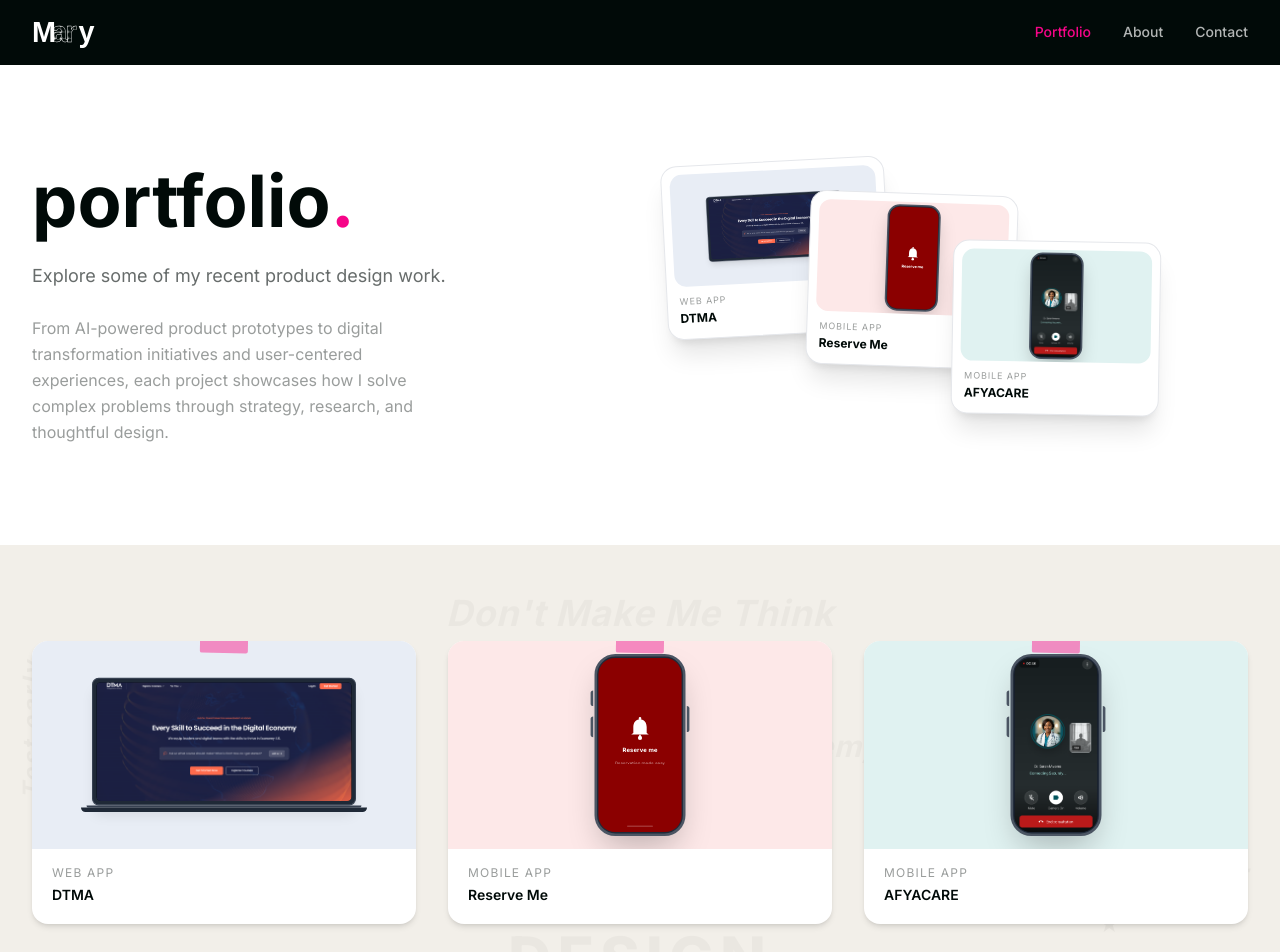
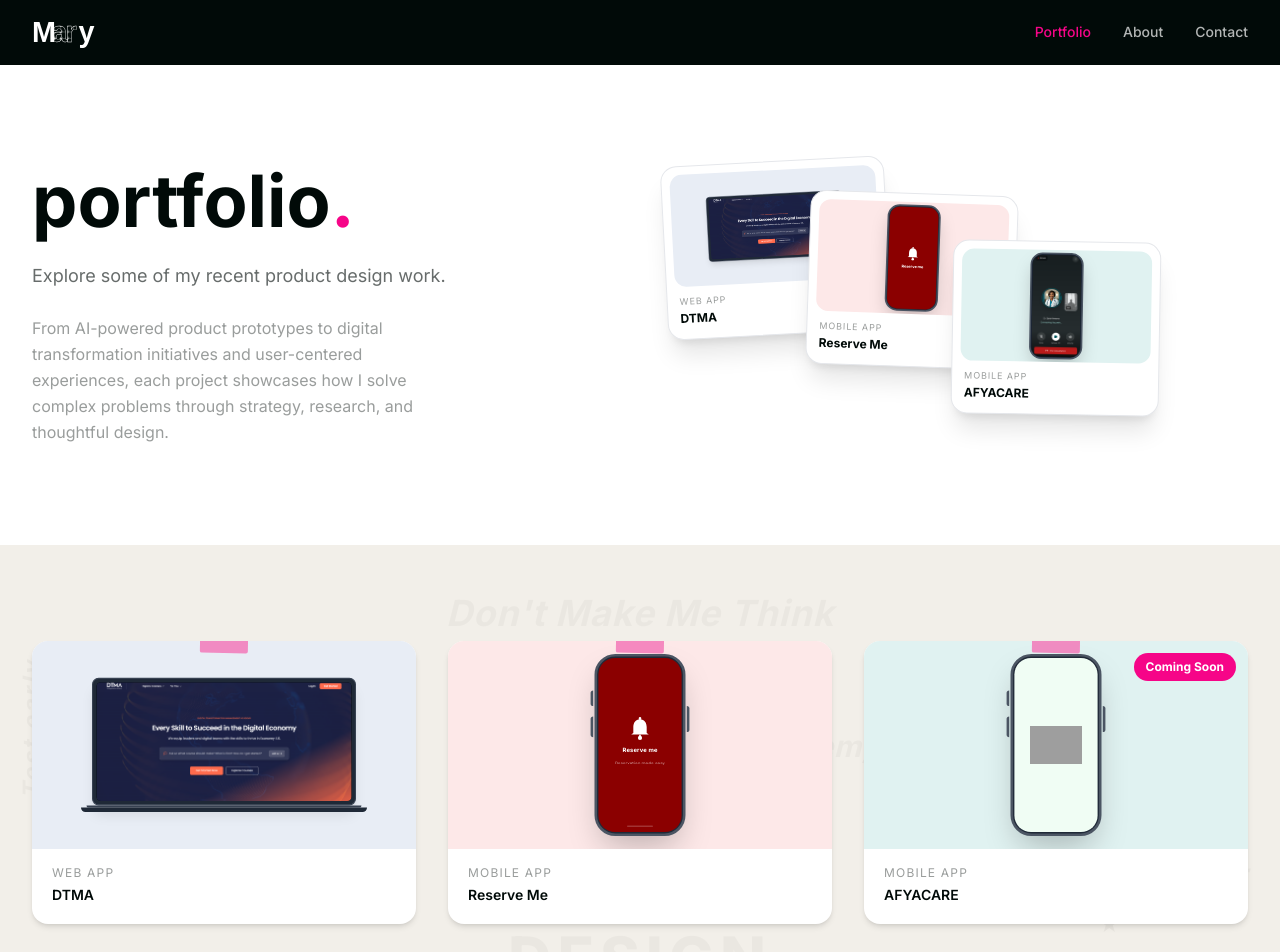
Before and after one commit to Mary-M-dev/UI-UX-Portfolio, a React (Vite) app: page /work in a window 1280 px wide. Shown: the top 952 px of the page. Built offline with nearby package versions, Linux system fonts and the light colour scheme; grey boxes are pictures that could not be loaded.

Commit message:
Update AFYACARE to Coming Soon with logo, remove em dashes

```diff
--- a/src/components/ProjectCard.jsx
+++ b/src/components/ProjectCard.jsx
@@ -2,16 +2,7 @@ import { Link } from 'react-router-dom';
 import { motion } from 'framer-motion';
 
 export default function ProjectCard({ project }) {
-  return (
-    <motion.div
-      initial={{ opacity: 0, y: 20 }}
-      whileInView={{ opacity: 1, y: 0 }}
-      transition={{ duration: 0.6 }}
-      viewport={{ once: true }}
-      whileHover={{ y: -4 }}
-      className="group"
-    >
-      <Link to={`/case-study/${project.id}`}>
+  const CardContent = () => (
     <div className="bg-white border border-black/8 rounded-2xl overflow-hidden hover:shadow-md transition-all duration-300">
 
       {/* Image / Preview Area */}
@@ -56,15 +47,17 @@ export default function ProjectCard({ project }) {
             </div>
           </div>
         ) : project.id === 'health-mobile' ? (
-              /* Phone mockup for AFYACARE */
+          /* Phone mockup for AFYACARE with Coming Soon */
           <div className="flex items-center justify-center h-full">
             <div className="relative scale-[0.65] origin-center" style={{ width: '140px', height: '280px' }}>
               <div className="absolute inset-0 bg-gray-800 rounded-[2rem] border-4 border-gray-600 shadow-2xl"></div>
               <div className="absolute -left-1.5 top-14 w-1 h-6 bg-gray-600 rounded-l-full"></div>
               <div className="absolute -left-1.5 top-24 w-1 h-8 bg-gray-600 rounded-l-full"></div>
               <div className="absolute -right-1.5 top-20 w-1 h-10 bg-gray-600 rounded-r-full"></div>
-                  <div className="absolute inset-1.5 rounded-[1.6rem] overflow-hidden" style={{ backgroundColor: '#0f172a' }}>
-                    <img src="/HF/O5.png" alt="AFYACARE screen" className="w-full h-full object-cover" />
+              <div className="absolute inset-1.5 rounded-[1.6rem] overflow-hidden flex items-center justify-center" style={{ backgroundColor: '#f0fdf4' }}>
+                <div className="text-center px-4">
+                  <img src="/au/Afyacare logo.svg" alt="AFYACARE" className="w-20 h-auto mx-auto" />
+                </div>
               </div>
             </div>
           </div>
@@ -86,6 +79,13 @@ export default function ProjectCard({ project }) {
             🔒 NDA
           </div>
         )}
+
+        {/* Coming Soon Badge */}
+        {project.comingSoon && (
+          <div className="absolute top-3 right-3 flex items-center gap-1 bg-pink-500 text-white text-xs font-bold px-3 py-1.5 rounded-full">
+            Coming Soon
+          </div>
+        )}
       </div>
 
       {/* Card Info */}
@@ -101,7 +101,26 @@ export default function ProjectCard({ project }) {
         </h3>
       </div>
     </div>
+  );
+
+  return (
+    <motion.div
+      initial={{ opacity: 0, y: 20 }}
+      whileInView={{ opacity: 1, y: 0 }}
+      transition={{ duration: 0.6 }}
+      viewport={{ once: true }}
+      whileHover={{ y: -4 }}
+      className="group"
+    >
+      {project.comingSoon ? (
+        <div className="cursor-not-allowed">
+          <CardContent />
+        </div>
+      ) : (
+        <Link to={`/case-study/${project.id}`}>
+          <CardContent />
         </Link>
+      )}
     </motion.div>
   );
 }
--- a/src/data/projects.js
+++ b/src/data/projects.js
@@ -280,6 +280,7 @@ export const projects = [
     icon: '🏥',
     role: 'UX/UI Designer',
     tags: ['Figma', 'Miro'],
+    comingSoon: true,
     caseStudyContent: {
       heroImage: '',
       overview: [
@@ -318,7 +319,7 @@ export const projects = [
         { title: 'Users Need Guidance', desc: 'Many elderly users are not frequent technology users and require voice instructions, clear onboarding, and step-by-step guidance.' },
         { title: 'Accessibility Cannot Be Optional', desc: 'Users need larger text, adjustable contrast, large touch targets, and clear visual hierarchy.' },
         { title: 'Confidence Matters More Than Speed', desc: 'Users need confirmation messages, appointment reminders, clear instructions, and error recovery support.' },
-        { title: 'Healthcare Often Involves Family Support', desc: 'In many Kenyan households, family members assist elderly relatives — sharing consultation summaries and caregiver support is essential.' },
+        { title: 'Healthcare Often Involves Family Support', desc: 'In many Kenyan households, family members assist elderly relatives: sharing consultation summaries and caregiver support is essential.' },
       ],
       designPrinciples: [
         { title: 'Simplicity Over Complexity', desc: 'Prioritize essential tasks and eliminate unnecessary decisions.' },
--- a/src/pages/CaseStudy.jsx
+++ b/src/pages/CaseStudy.jsx
@@ -1370,7 +1370,7 @@ function GenericCaseStudy({ project }) {
       ) : c.showJourneyTitle ? (
         <motion.section initial={{ opacity: 0, y: 20 }} whileInView={{ opacity: 1, y: 0 }} transition={{ duration: 0.6 }} viewport={{ once: true }}>
           <h2 className="text-3xl font-bold mb-6 text-black">Mapping the Experience</h2>
-          <p className="text-gray-700 text-base leading-relaxed">To understand the complete experience, I mapped the journey from account creation to post-consultation care — from the moment a user sets up their account through to managing follow-up care and sharing information with a caregiver.</p>
+          <p className="text-gray-700 text-base leading-relaxed">To understand the complete experience, I mapped the journey from account creation to post-consultation care, from the moment a user sets up their account through to managing follow-up care and sharing information with a caregiver.</p>
         </motion.section>
       ) : null}
 
--- a/src/pages/Work.jsx
+++ b/src/pages/Work.jsx
@@ -135,6 +135,63 @@ export default function Work() {
                 whileHover={{ y: -4 }}
                 className="group"
               >
+                {project.comingSoon ? (
+                  <div className="cursor-not-allowed">
+                    {/* Paper Card */}
+                    <div className="bg-white rounded-2xl overflow-hidden shadow-md transition-all duration-300 relative">
+
+                      {/* Pink Tape */}
+                      <div className="absolute -top-2 left-1/2 -translate-x-1/2 w-12 h-5 bg-pink-400 opacity-80 rounded-sm z-10 rotate-1" />
+
+                      {/* Image Area */}
+                      <div
+                        className="relative h-52 overflow-hidden flex items-center justify-center"
+                        style={{ backgroundColor: project.cardBg || '#F3F4F6' }}
+                      >
+                        {project.id === 'health-mobile' ? (
+                          <div className="flex items-center justify-center h-full">
+                            <div className="relative scale-[0.65] origin-center" style={{ width: '140px', height: '280px' }}>
+                              <div className="absolute inset-0 bg-gray-800 rounded-[2rem] border-4 border-gray-600 shadow-2xl"></div>
+                              <div className="absolute -left-1.5 top-14 w-1 h-6 bg-gray-600 rounded-l-full"></div>
+                              <div className="absolute -left-1.5 top-24 w-1 h-8 bg-gray-600 rounded-l-full"></div>
+                              <div className="absolute -right-1.5 top-20 w-1 h-10 bg-gray-600 rounded-r-full"></div>
+                              <div className="absolute inset-1.5 rounded-[1.6rem] overflow-hidden flex items-center justify-center" style={{ backgroundColor: '#f0fdf4' }}>
+                                <div className="text-center px-4">
+                                  <img src="/au/Afyacare logo.svg" alt="AFYACARE" className="w-20 h-auto mx-auto" />
+                                </div>
+                              </div>
+                            </div>
+                          </div>
+                        ) : project.image ? (
+                          <img
+                            src={project.image}
+                            alt={project.title}
+                            className={`w-full h-full ${project.imageStyle === 'contain' ? 'object-contain p-4' : 'object-cover object-top'}`}
+                          />
+                        ) : (
+                          <div className="text-6xl opacity-20">
+                            {project.icon}
+                          </div>
+                        )}
+
+                        {/* Coming Soon Badge */}
+                        <div className="absolute top-3 right-3 flex items-center gap-1 bg-pink-500 text-white text-xs font-bold px-3 py-1.5 rounded-full">
+                          Coming Soon
+                        </div>
+                      </div>
+
+                      {/* Card Info */}
+                      <div className="p-5 pt-4">
+                        <p className="text-xs text-black/40 mb-1 uppercase tracking-widest">
+                          {project.category || project.tags?.[0] || 'Case Study'}
+                        </p>
+                        <h3 className="text-sm font-semibold text-black leading-snug">
+                          {project.title}
+                        </h3>
+                      </div>
+                    </div>
+                  </div>
+                ) : (
                 <Link to={`/case-study/${project.id}`}>
                   {/* Paper Card */}
                   <div className="bg-white rounded-2xl overflow-hidden shadow-md hover:shadow-xl transition-all duration-300 relative">
@@ -224,6 +281,7 @@ export default function Work() {
                     </div>
                   </div>
                 </Link>
+                )}
               </motion.div>
             ))}
           </div>
```
Also changed, not shown: public/Afyacare logo.svg (added). Lines whose indentation alone changed are shown as unchanged.
